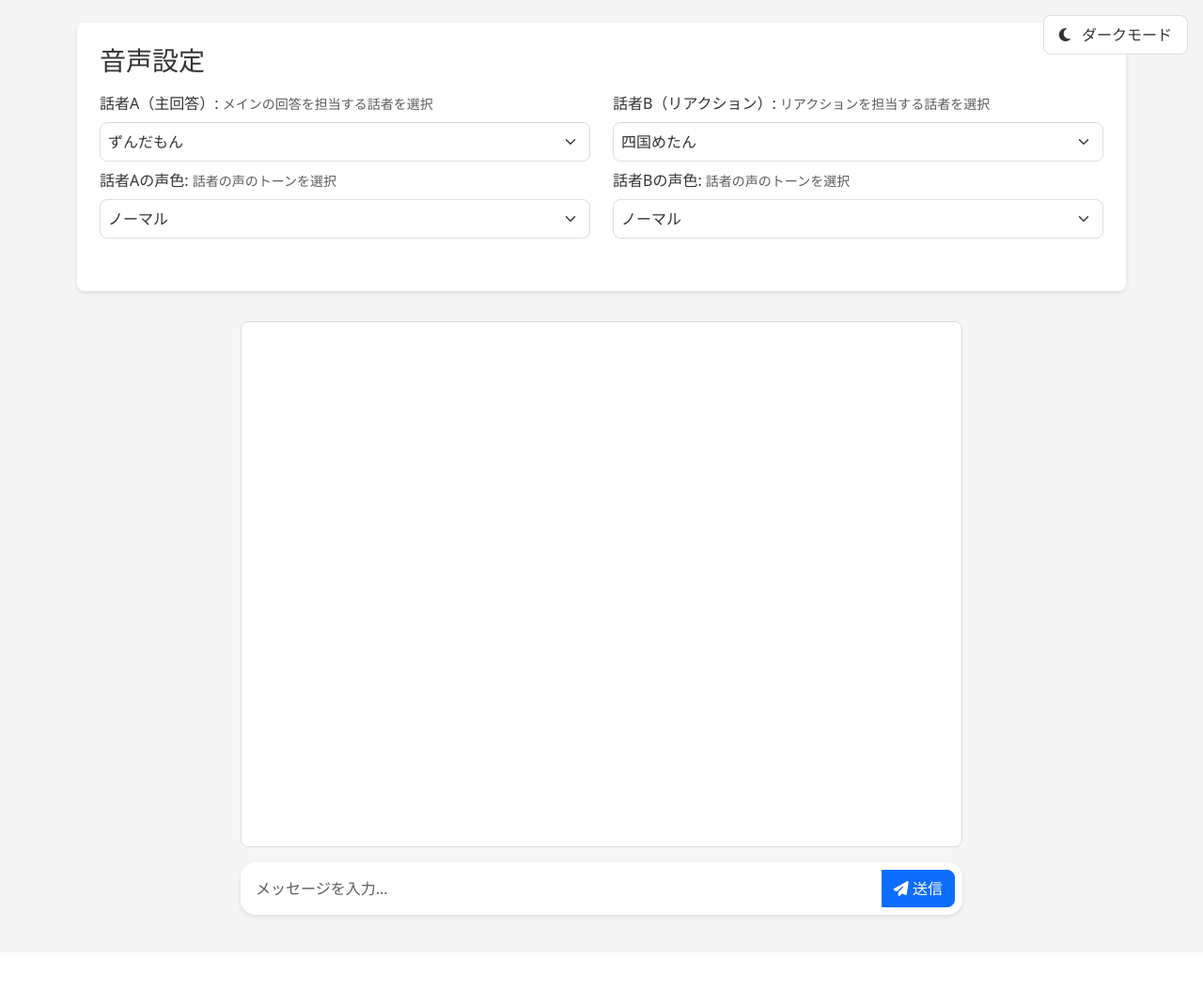
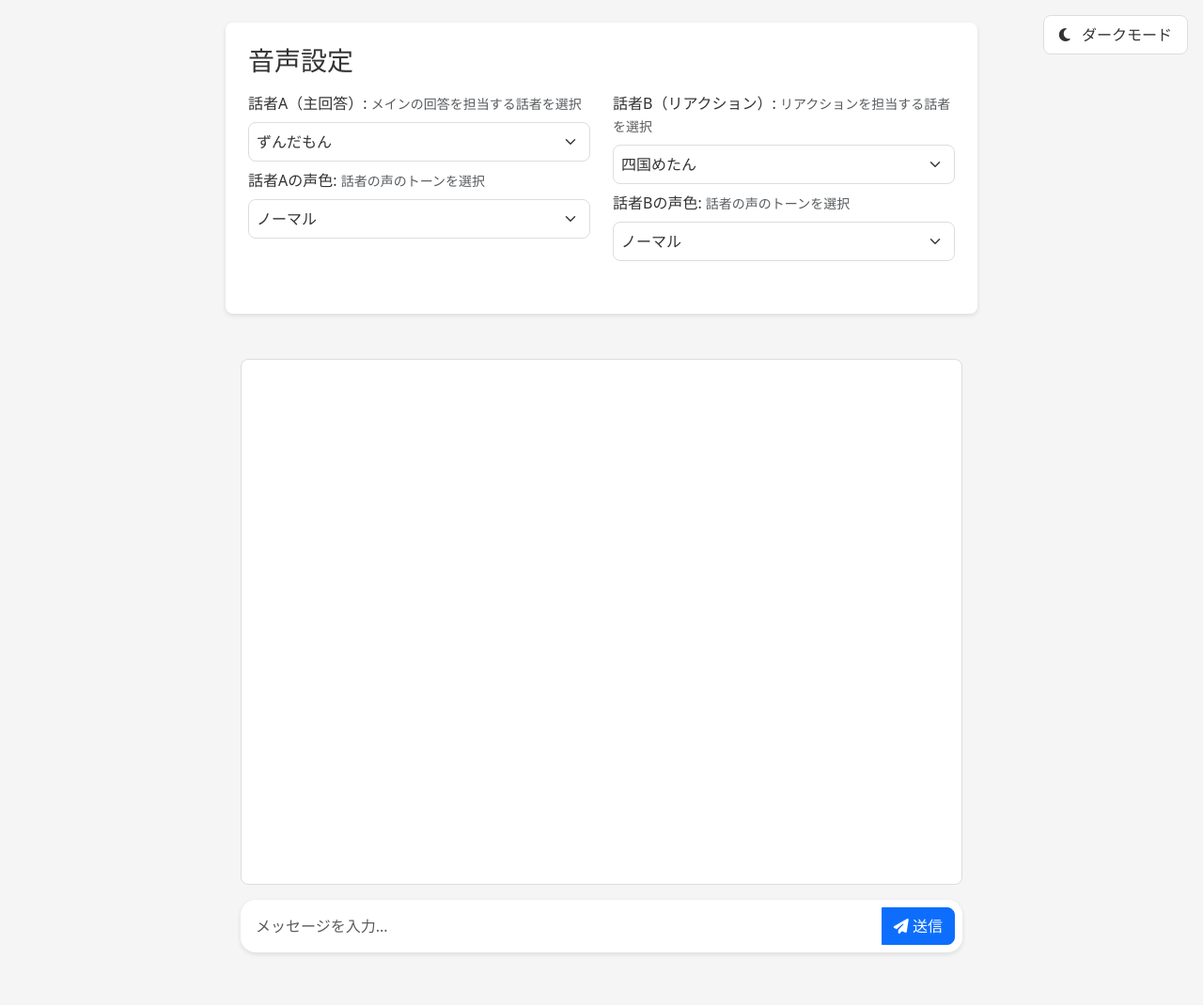
Before and after one commit to Fumiaki0604/AIChatwithVoiceVox, a Flask app: page / in a window 1280 px wide. Shown: the whole page at 94% size. Before the commit the page ends 979 px from the top, so only its background shows below. Run offline with Flask 3, Linux system fonts and the light colour scheme.

Commit message:
Agent query: 音声設定パネルとチャットコンテナの幅が揃っていますか？
Adjust styling: increased margins, added container width constraint, and added a new image.

Screenshot: https://storage.googleapis.com/screenshot-production-us-central1/a187d1db-f7bf-46fd-a12f-eadef889de52/57314a03-edf8-446c-9f96-c1dcb27a18f1.jpg

```diff
--- a/static/css/style.css
+++ b/static/css/style.css
@@ -35,8 +35,7 @@ body {
 }
 
 .chat-container {
-    max-width: 800px;
-    margin: 0 auto;
+    margin: 1rem auto;
     padding: 1rem;
 }
 
@@ -146,7 +145,7 @@ body {
 }
 
 .speaker-select {
-    margin-bottom: 1rem;
+    margin-bottom: 2rem;
     padding: 1.5rem;
     background-color: var(--speaker-select-bg);
     border-radius: 0.5rem;
@@ -195,3 +194,11 @@ body {
 .theme-toggle i {
     margin-right: 0.5rem;
 }
+
+/* Container width adjustment */
+.container {
+    max-width: 800px !important;
+    width: 100%;
+    margin: 0 auto;
+    padding: 0;
+}
```
Also changed, not shown: attached_assets/image_1735616166676.png (added).
